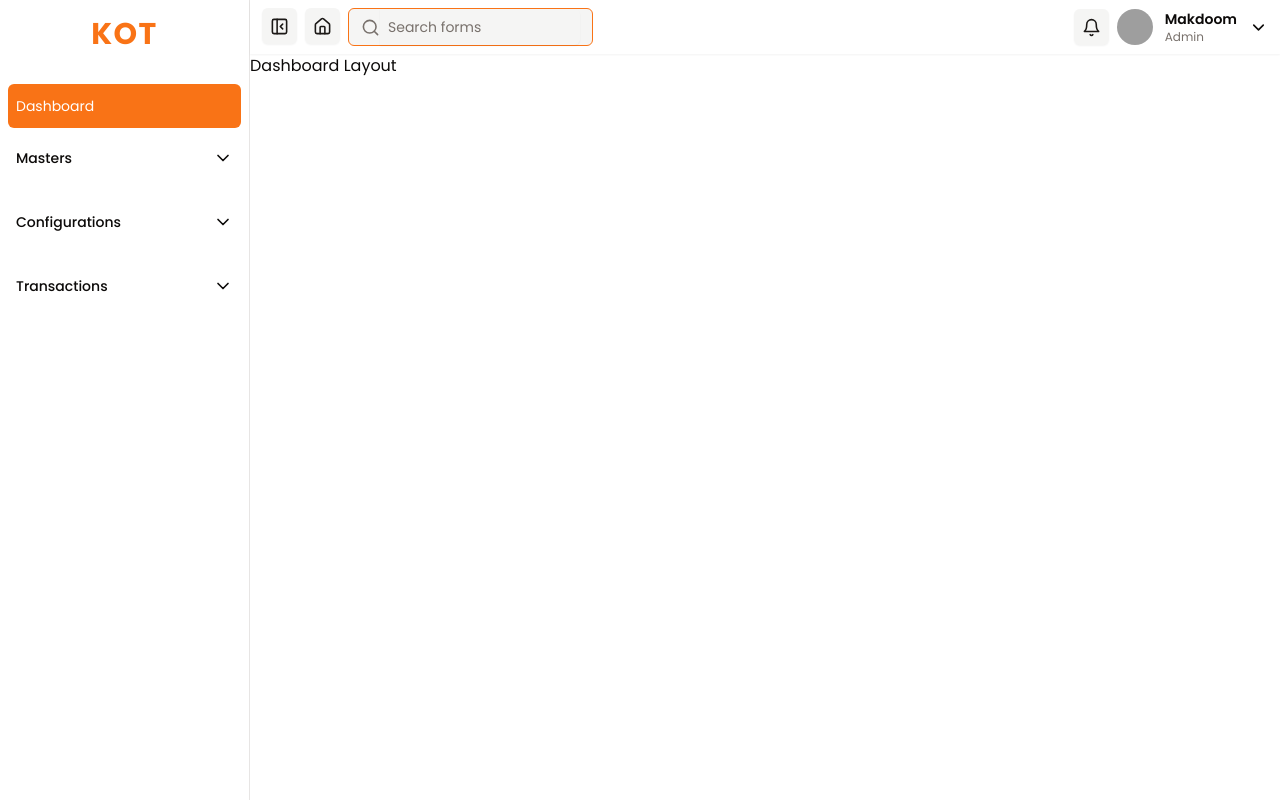
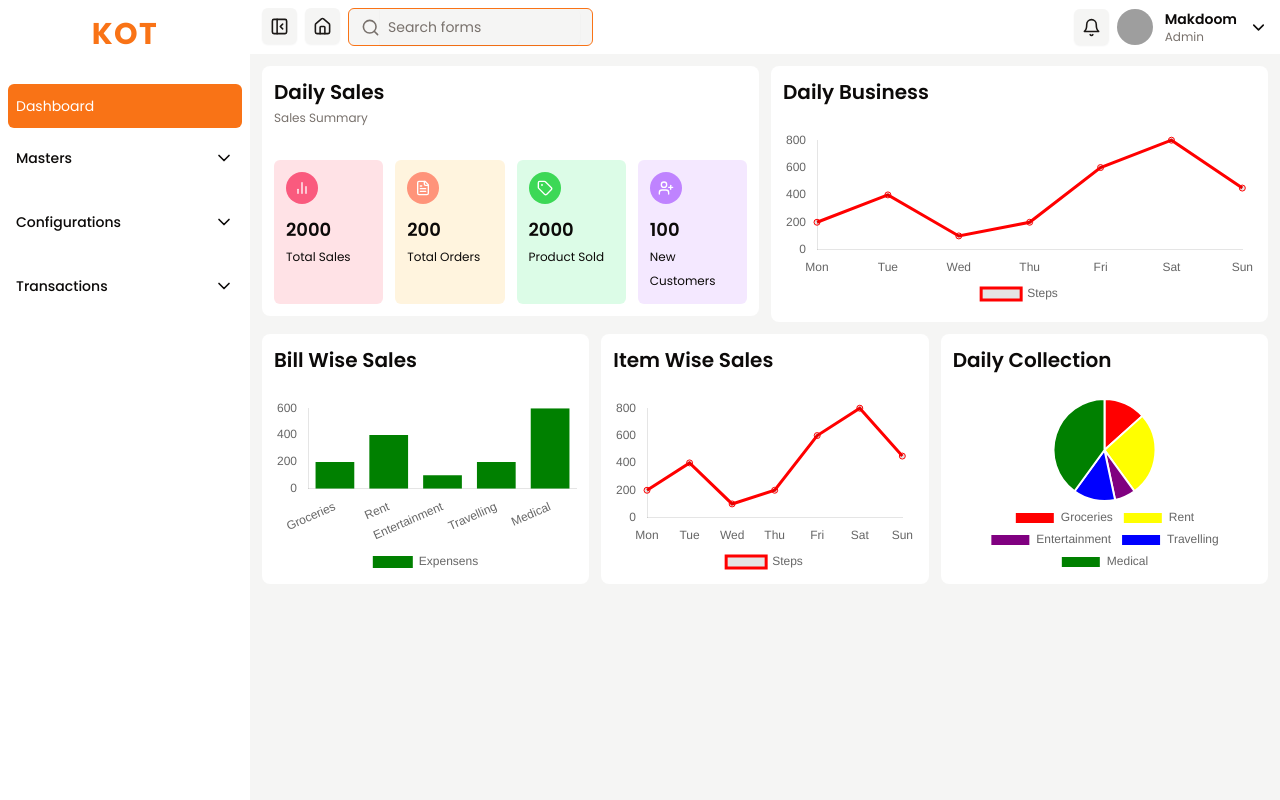
Before and after one commit to makdoom/KOT-Frontend, a React (Vite) app: page /dashboard in a window 1280 px wide. Built offline with nearby package versions, Linux system fonts and the light colour scheme; grey boxes are pictures that could not be loaded.

Commit message:
feat: Add charts from chartjs

```diff
--- a/package.json
+++ b/package.json
@@ -19,10 +19,12 @@
     "@radix-ui/react-icons": "^1.3.0",
     "@radix-ui/react-label": "^2.0.2",
     "@radix-ui/react-slot": "^1.0.2",
+    "chart.js": "^4.4.3",
     "class-variance-authority": "^0.7.0",
     "clsx": "^2.1.1",
     "lucide-react": "^0.379.0",
     "react": "^18.2.0",
+    "react-chartjs-2": "^5.2.0",
     "react-dom": "^18.2.0",
     "react-hook-form": "^7.51.5",
     "react-router-dom": "^6.23.1",
@@ -33,6 +35,7 @@
     "zod": "^3.23.8"
   },
   "devDependencies": {
+    "@types/chart.js": "^2.9.41",
     "@types/node": "^20.12.12",
     "@types/react": "^18.2.66",
     "@types/react-dom": "^18.2.22",
--- /dev/null
+++ b/src/components/Chart/BarChart.tsx
@@ -0,0 +1,65 @@
+import { Bar } from "react-chartjs-2";
+import {
+  Chart as ChartJS,
+  CategoryScale,
+  LinearScale,
+  PointElement,
+  BarElement,
+  Title,
+  Tooltip,
+  Legend,
+  ChartOptions,
+} from "chart.js";
+
+ChartJS.register(
+  CategoryScale,
+  LinearScale,
+  PointElement,
+  BarElement,
+  Title,
+  Tooltip,
+  Legend,
+);
+
+const BarChart = () => {
+  const options: ChartOptions<"bar"> = {
+    responsive: true,
+    maintainAspectRatio: false,
+    scales: {
+      x: {
+        grid: {
+          display: false,
+        },
+      },
+      y: {
+        ticks: {
+          stepSize: 200,
+        },
+        grid: {
+          display: false,
+        },
+      },
+    },
+    plugins: {
+      legend: {
+        position: "bottom",
+      },
+    },
+  };
+
+  const data = {
+    labels: ["Groceries", "Rent", "Entertainment", "Travelling", "Medical"],
+    datasets: [
+      {
+        label: "Expensens",
+        data: [200, 400, 100, 200, 600],
+        backgroundColor: "green",
+        borderColor: "red",
+      },
+    ],
+  };
+
+  return <Bar options={options} data={data} height={180} />;
+};
+
+export default BarChart;
--- /dev/null
+++ b/src/components/Chart/LineChart.tsx
@@ -0,0 +1,65 @@
+import { Line } from "react-chartjs-2";
+import {
+  Chart as ChartJS,
+  CategoryScale,
+  LinearScale,
+  PointElement,
+  LineElement,
+  Title,
+  Tooltip,
+  Legend,
+  ChartOptions,
+  // ChartOptions,
+} from "chart.js";
+
+ChartJS.register(
+  CategoryScale,
+  LinearScale,
+  PointElement,
+  LineElement,
+  Title,
+  Tooltip,
+  Legend,
+);
+
+const LineChart = () => {
+  const options: ChartOptions<"line"> = {
+    responsive: true,
+    maintainAspectRatio: false,
+    scales: {
+      x: {
+        grid: {
+          display: false,
+        },
+      },
+      y: {
+        ticks: {
+          stepSize: 200,
+        },
+        grid: {
+          display: false,
+        },
+      },
+    },
+    plugins: {
+      legend: {
+        position: "bottom",
+      },
+    },
+  };
+
+  const data = {
+    labels: ["Mon", "Tue", "Wed", "Thu", "Fri", "Sat", "Sun"],
+    datasets: [
+      {
+        label: "Steps",
+        data: [200, 400, 100, 200, 600, 800, 450],
+        borderColor: "red",
+      },
+    ],
+  };
+
+  return <Line options={options} data={data} height={180} />;
+};
+
+export default LineChart;
--- /dev/null
+++ b/src/components/Chart/PieChart.tsx
@@ -0,0 +1,45 @@
+import { Pie } from "react-chartjs-2";
+import {
+  Chart as ChartJS,
+  ArcElement,
+  Tooltip,
+  Legend,
+  ChartOptions,
+} from "chart.js";
+
+ChartJS.register(ArcElement, Tooltip, Legend);
+
+const PieChart = () => {
+  const options: ChartOptions<"pie"> = {
+    responsive: true,
+    maintainAspectRatio: false,
+    scales: {
+      x: {
+        display: false,
+      },
+      y: {
+        display: false,
+      },
+    },
+    plugins: {
+      legend: {
+        position: "bottom",
+      },
+    },
+  };
+
+  const data = {
+    labels: ["Groceries", "Rent", "Entertainment", "Travelling", "Medical"],
+    datasets: [
+      {
+        label: "Expensens",
+        data: [200, 400, 100, 200, 600],
+        backgroundColor: ["red", "yellow", "purple", "blue", "green"],
+      },
+    ],
+  };
+
+  return <Pie options={options} data={data} height={180} />;
+};
+
+export default PieChart;
--- /dev/null
+++ b/src/components/Chart/index.tsx
@@ -0,0 +1,18 @@
+import BarChart from "./BarChart";
+import LineChart from "./LineChart";
+import PieChart from "./PieChart";
+
+type ChartPropType = {
+  type: "line" | "bar" | "pie";
+};
+
+const Chart = ({ type }: ChartPropType) => {
+  const factoryChartOptions = {
+    line: <LineChart />,
+    bar: <BarChart />,
+    pie: <PieChart />,
+  };
+  return factoryChartOptions[type];
+};
+
+export default Chart;
--- a/src/components/Header.tsx
+++ b/src/components/Header.tsx
@@ -15,7 +15,7 @@ const Header = ({ isSidebarOpen, toggleSidebar }: HeaderPropType) => {
   const navigateToHome = () => navigate("/dashboard");
 
   return (
-    <div className="flex items-center justify-between px-3 py-2 shadow-sm">
+    <div className="flex items-center justify-between px-3 py-2 ">
       <div className="flex gap-2">
         <Button
           variant="secondary"
--- a/src/pages/DashboardLayout/index.tsx
+++ b/src/pages/DashboardLayout/index.tsx
@@ -12,14 +12,20 @@ const DashboardLayout = () => {
     <div className="w-screen h-screen overflow-hidden">
       <div className="flex">
         <div
-          className={`transition-all ${isSidebarOpen ? "w-[250px] min-w-[250px] p-2" : "min-w-0 w-0"} border-r min-h-screen`}
+          className={`transition-all ${isSidebarOpen ? "w-[250px] min-w-[250px] p-2" : "min-w-0 w-0"}  min-h-screen`}
         >
           <Sidebar isSidebarOpen={isSidebarOpen} />
         </div>
 
         <div className="flex flex-col w-full">
           <Header isSidebarOpen={isSidebarOpen} toggleSidebar={toggleSidebar} />
-          <Outlet />
+
+          <div
+            className={`p-3 bg-muted h-full`}
+            // style={{ width: isSidebarOpen ? "calc(100vw - 250px)" : "100%" }}
+          >
+            <Outlet />
+          </div>
         </div>
       </div>
     </div>
--- a/src/pages/dashboard/Dashboard.tsx
+++ b/src/pages/dashboard/Dashboard.tsx
@@ -1,4 +1,104 @@
+// import Chart from "@/components/Chart";
+import Chart from "@/components/Chart";
+import { BarChart2, FileText, Tag, UserPlus } from "lucide-react";
+
+const data = [
+  {
+    label: "Total Sales",
+    value: "2000",
+    icon: <BarChart2 size={16} className="text-white" />,
+    color: "#fa5a7e",
+    bgColor: "#ffe2e6",
+  },
+  {
+    label: "Total Orders",
+    value: "200",
+    icon: <FileText size={16} className="text-white" />,
+    color: "#ff947a",
+    bgColor: "#fff4de",
+  },
+  {
+    label: "Product Sold",
+    value: "2000",
+    icon: <Tag size={16} className="text-white" />,
+    color: "#3cd856",
+    bgColor: "#dcfce7",
+  },
+  {
+    label: "New Customers",
+    value: "100",
+    icon: <UserPlus size={16} className="text-white" />,
+    color: "#bf83ff",
+    bgColor: "#f4e8ff",
+  },
+];
+
 const Dashboard = () => {
-  return <h1>Dashboard Layout</h1>;
+  return (
+    <div className="w-full ">
+      <div className="grid sm:grid-cols-2 gap-3 ">
+        <div className="p-3 bg-white rounded-lg h-[250px] flex flex-col">
+          <div className="flex-1">
+            <h3 className="font-semibold text-xl">Daily Sales</h3>
+            <p className="text-xs text-muted-foreground mt-1">Sales Summary</p>
+          </div>
+
+          <div className="mt-8 flex justify-between gap-3">
+            {data.map((item, index) => (
+              <div
+                key={index}
+                style={{ backgroundColor: item.bgColor }}
+                className={`p-3 rounded-md flex-1`}
+              >
+                <div className="rounded-lg">
+                  <div
+                    style={{ backgroundColor: item.color }}
+                    className={`rounded-full h-8 w-8 flex items-center justify-center`}
+                  >
+                    {item.icon}
+                  </div>
+                </div>
+                <p className="mt-3 font-semibold text-lg">{item.value}</p>
+                <span className="text-xs">{item.label}</span>
+              </div>
+            ))}
+          </div>
+        </div>
+        <div className="p-3 bg-white rounded-lg">
+          <h3 className="font-semibold text-xl">Daily Business</h3>
+          <div className="mt-6">
+            <Chart type="line" />
+          </div>
+        </div>
+      </div>
+
+      <div className="grid sm:grid-cols-3 gap-3 mt-3 ">
+        <div className="p-3 bg-white rounded-lg h-[250px] flex flex-col">
+          <div className="flex-1">
+            <h3 className="font-semibold text-xl">Bill Wise Sales</h3>
+          </div>
+          <div className="mt-6">
+            <Chart type="bar" />
+          </div>
+        </div>
+        <div className="p-3 bg-white rounded-lg h-[250px] flex flex-col">
+          <div className="flex-1">
+            <h3 className="font-semibold text-xl">Item Wise Sales</h3>
+          </div>
+          <div className="mt-6">
+            <Chart type="line" />
+          </div>
+        </div>
+        <div className="p-3 bg-white rounded-lg h-[250px] flex flex-col">
+          <div className="flex-1">
+            <h3 className="font-semibold text-xl">Daily Collection</h3>
+          </div>
+          <div className="mt-6">
+            <Chart type="pie" />
+          </div>
+        </div>
+      </div>
+    </div>
+  );
 };
 export default Dashboard;
```
Also changed, not shown: 1 other file (tests, documents, lock files or other folders).
